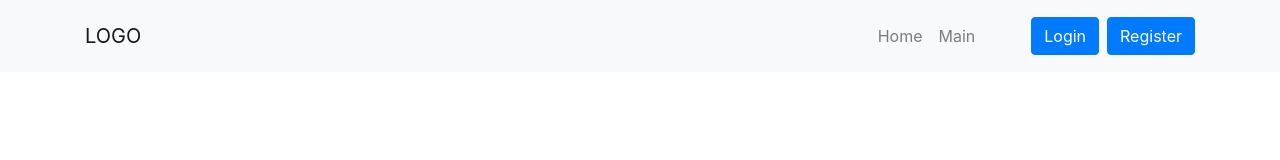
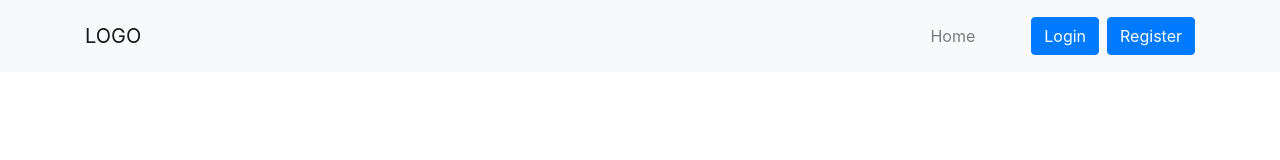
Before and after one commit to stephaniedeleon/crumble_frontend, a React (Create React App) app: page / in a window 1280 px wide. Shown: the top 160 px of the page. Built offline with nearby package versions, Linux system fonts and the light colour scheme.

Commit message:
updates navbar, route to home page

```diff
--- a/src/components/App/App.js
+++ b/src/components/App/App.js
@@ -2,7 +2,7 @@ import "./App.css";
 
 import React from "react";
 import AuthContext from "context/auth";
-import { Navbar, Login, Register } from "components"
+import { Navbar, Login, Register, Home } from "components"
 import { BrowserRouter, Route, Routes } from "react-router-dom";
 
 function App() {
@@ -16,7 +16,7 @@ function App() {
           <Route path="/" />
           <Route path="/login" element={ <Login /> }/>
           <Route path="/register" element={ <Register />} />
-          <Route path="/home" />
+          <Route path="/home" element={ <Home /> }/>
         </Routes>
         </BrowserRouter>
       </div>
--- a/src/components/Navbar/Navbar.js
+++ b/src/components/Navbar/Navbar.js
@@ -20,9 +20,6 @@ export default function Navbar() {
               <Nav.Link as={Link} to="/home">
                 Home
               </Nav.Link>
-              <Nav.Link as={Link} to="/home">
-                Main
-              </Nav.Link>
             </Nav>
             <div className="d-flex ">
               <Link to="/login">
```
